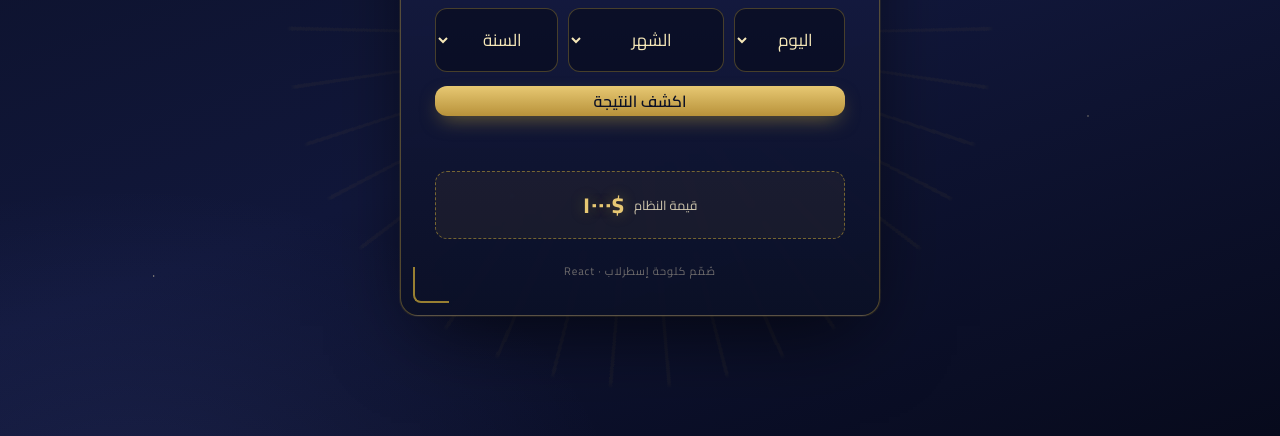
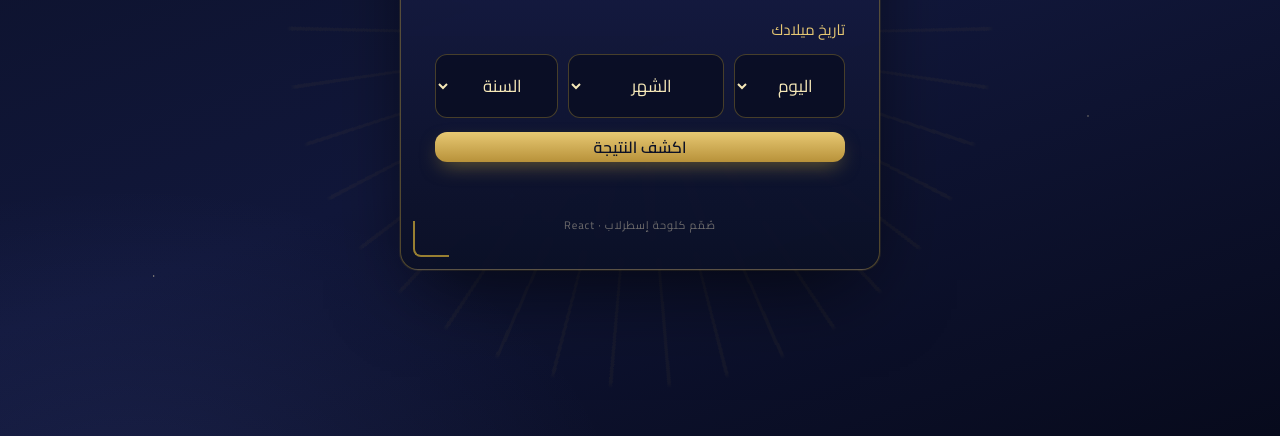
Before and after one commit to MagedAlmoliki1/age-, a plain HTML site: page index.html in a window 1280 px wide. Shown: the part 364-800 px from the top of the page. Drawn offline with nearby package versions, Linux system fonts and the light colour scheme.

Commit message:
Remove price badge from page and README
Co-Authored-By: Claude Opus 4.8 <noreply@anthropic.com>

```diff
--- a/index.html
+++ b/index.html
@@ -380,25 +380,6 @@
     }
     .zodiac .meta .range { font-size: 12px; color: var(--parchment-dim); margin-top: 4px; }
 
-    /* ===== شارة السعر ===== */
-    .price-badge {
-      display: flex; align-items: center; justify-content: center; gap: 10px;
-      margin-top: 24px;
-      padding: 12px 18px;
-      border: 1px dashed rgba(212,175,55,0.5);
-      border-radius: 12px;
-      background: rgba(212,175,55,0.06);
-      animation: fade 0.9s var(--ease) 0.45s both;
-    }
-    .price-badge .tag { font-size: 13px; color: var(--parchment-dim); }
-    .price-badge .amt {
-      font-family: var(--font-display);
-      font-weight: 800;
-      font-size: 22px;
-      color: var(--brass-400);
-      text-shadow: 0 0 14px rgba(212,175,55,0.35);
-    }
-
     .footer {
       text-align: center;
       margin-top: 22px;
@@ -621,11 +602,6 @@
             </div>
           )}
 
-          <div className="price-badge">
-            <span className="tag">قيمة النظام</span>
-            <span className="amt">$١٠٠٠</span>
-          </div>
-
           <div className="footer">صُمّم كلوحة إسطرلاب · React</div>
         </div>
       );
```
Also changed, not shown: 1 other file.
